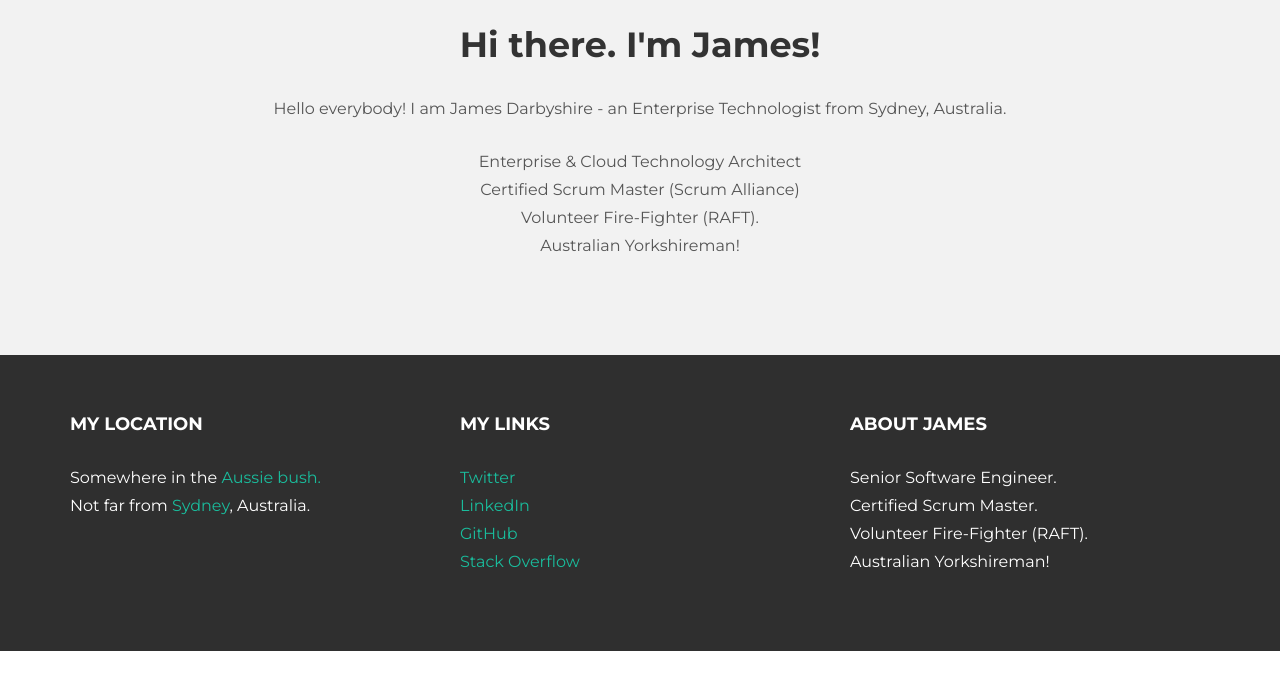
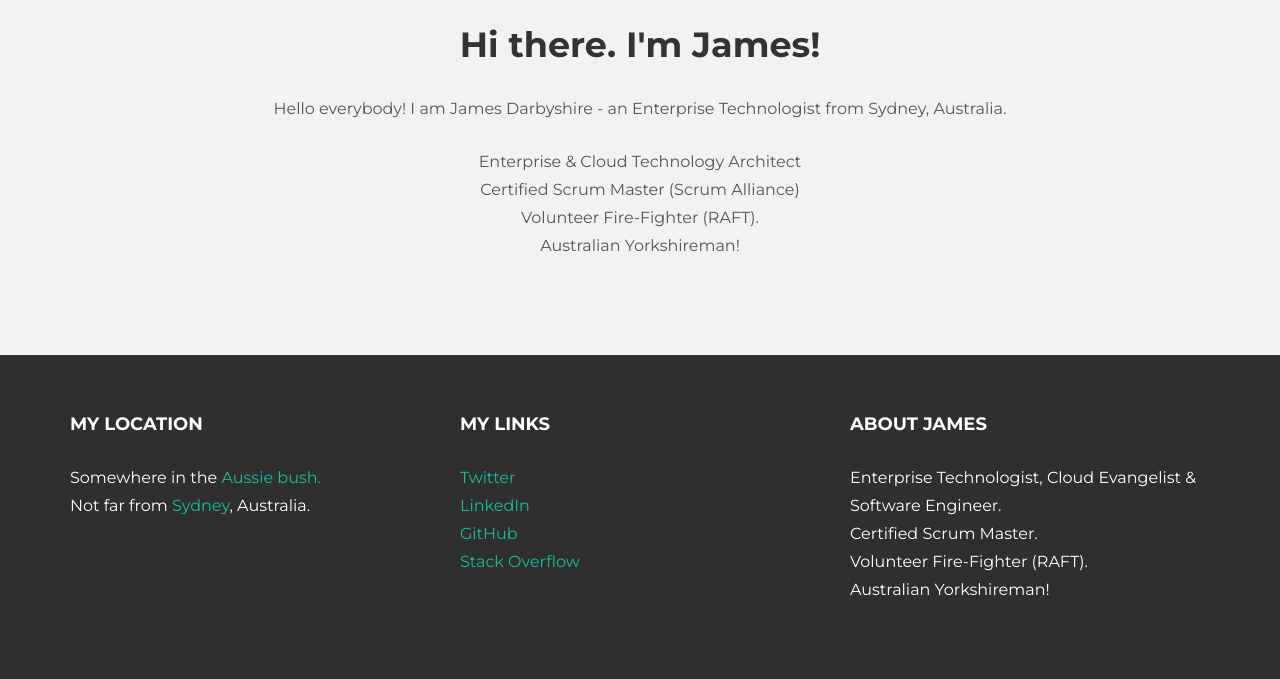
Before and after one commit to darbio/darbio.github.io, a Jekyll site: the page built from index.html, in a window 1280 px wide, cut to the strip 440-1119 px from the top of the page. Built offline with Jekyll 4.4.1, drawn with Linux system fonts in a browser that asks for light colours; nearby versions of some CDN libraries; before the commit the page ends 1091 px from its top, so only the background shows below that.

Commit message:
Update footer.html

```diff
--- a/_includes/footer.html
+++ b/_includes/footer.html
@@ -23,7 +23,7 @@
         <div class="col-lg-4">
           <h4>About James</h4>
           <p>
-            Senior Software Engineer.<br/>
+            Enterprise Technologist, Cloud Evangelist & Software Engineer.<br/>
             Certified Scrum Master.<br/>
             Volunteer Fire-Fighter (RAFT).<br/>
             Australian Yorkshireman!
```
